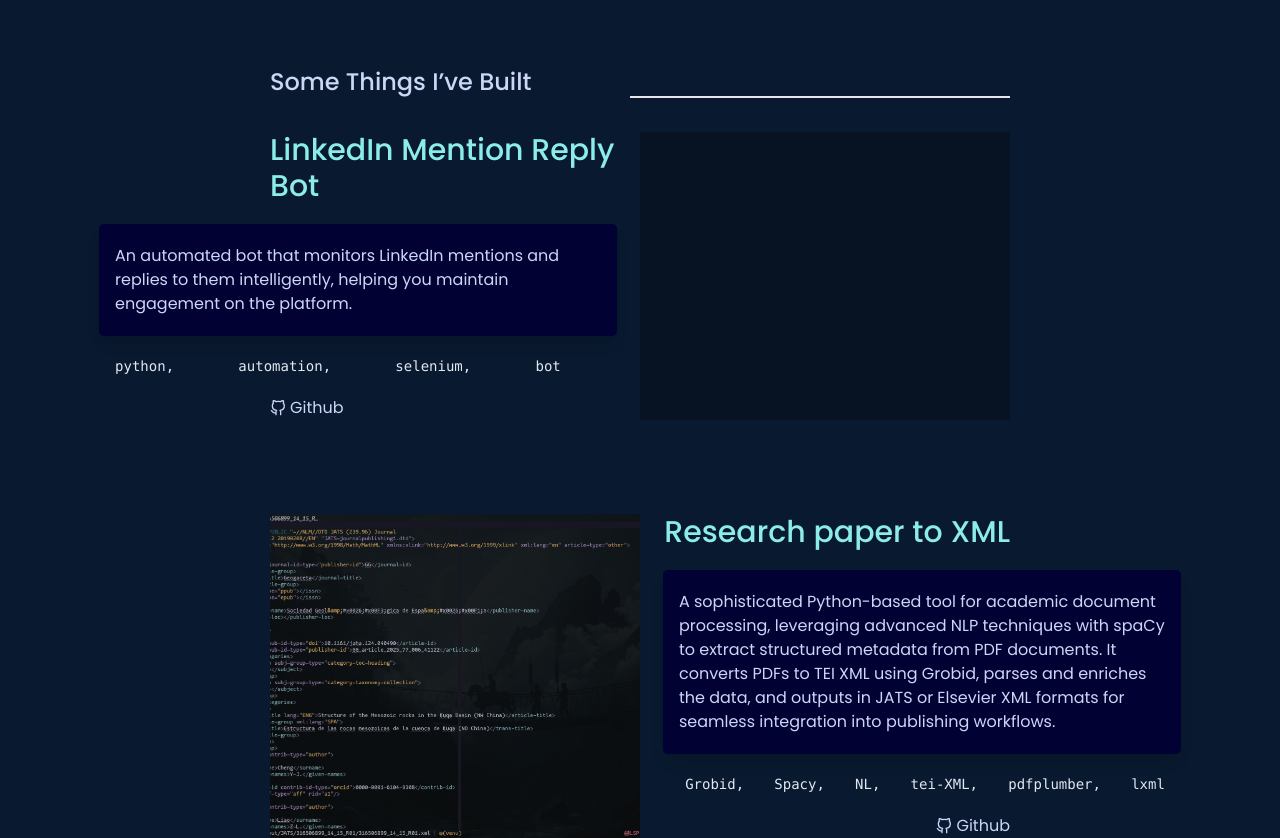
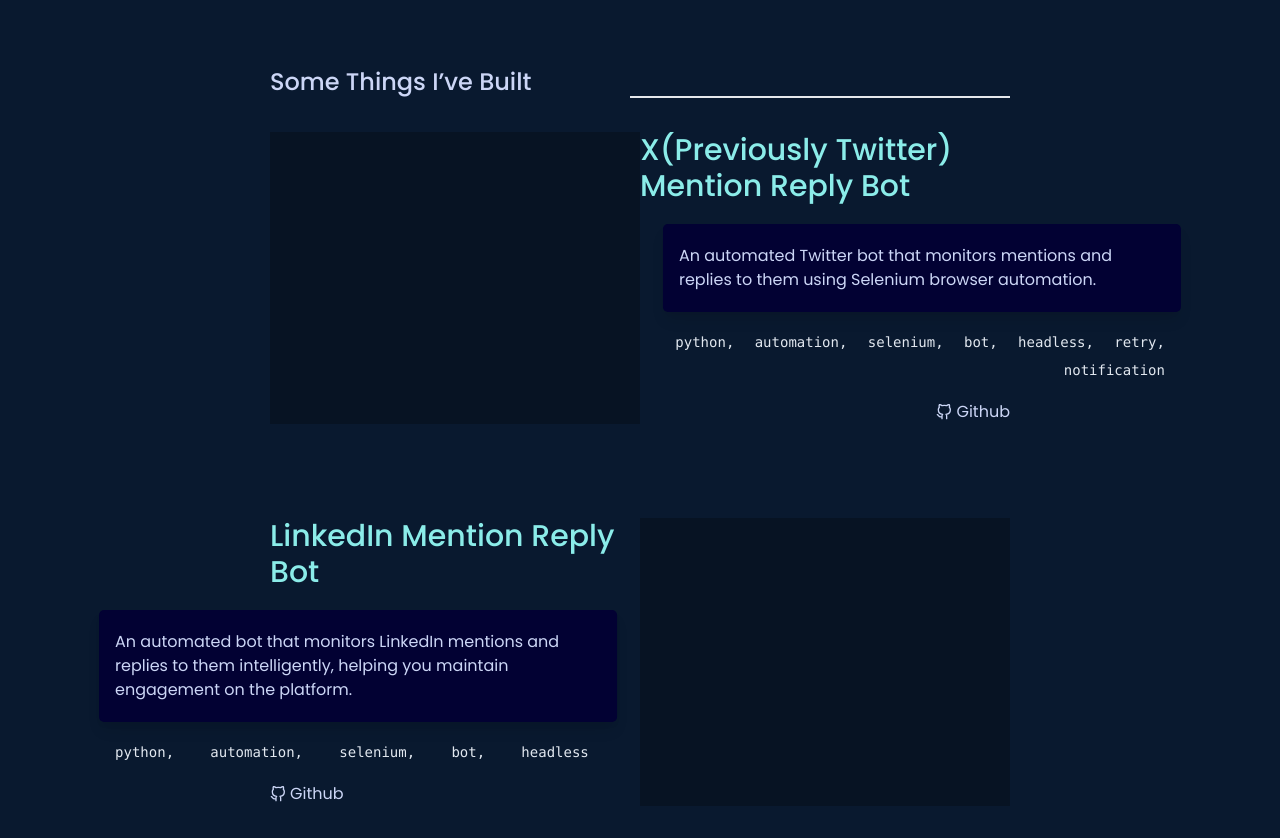
Before and after one commit to s-k-zaman/s-k-zaman.github.io, a React (Vite) app: page / in a window 1280 px wide. Shown: the part 1320-2158 px from the top of the page. Built offline with nearby package versions, Linux system fonts and the light colour scheme.

Commit message:
add: twitter mention

```diff
--- a/src/components/IHaveBuilt/index.tsx
+++ b/src/components/IHaveBuilt/index.tsx
@@ -7,6 +7,26 @@
     <Showcase>
       <TitleWithBar title="Some Things I’ve Built">
         <div id="featured" className="flex flex-col gap-[94px]">
+          <FeatureProject
+            title="X(Previously Twitter) Mention Reply Bot"
+            imgClass=""
+            popText={
+              <>
+                An automated Twitter bot that monitors mentions and replies to
+                them using Selenium browser automation.
+              </>
+            }
+            tools={[
+              "python",
+              "automation",
+              "selenium",
+              "bot",
+              "headless",
+              "retry",
+              "notification",
+            ]}
+            github="https://github.com/s-k-zaman/twitter-mention-reply"
+          />
           <FeatureProject
             title="LinkedIn Mention Reply Bot"
             imgClass=""
@@ -18,7 +38,7 @@
                 platform.
               </>
             }
-            tools={["python", "automation", "selenium", "bot"]}
+            tools={["python", "automation", "selenium", "bot", "headless"]}
             github="https://github.com/s-k-zaman/linkedin-mention-reply#"
           />
           <FeatureProject
```
